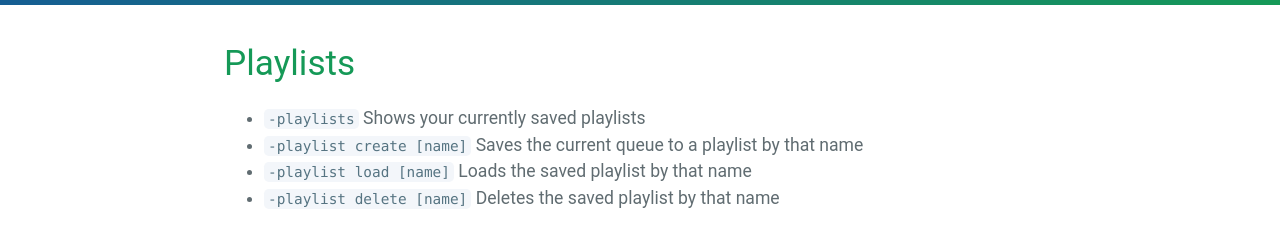
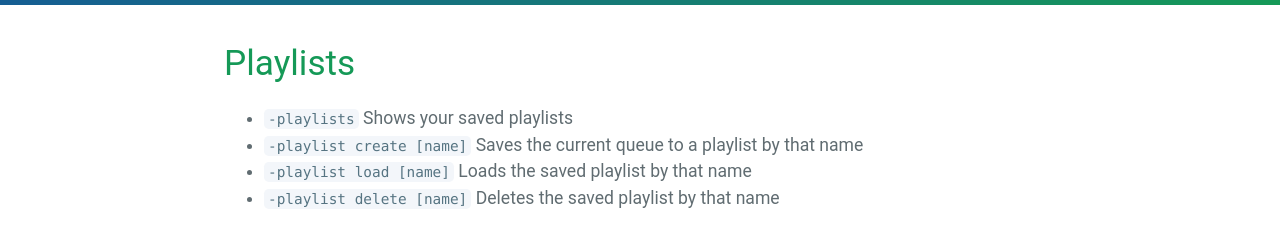
Before and after one commit to mymindishazel/marv-docs, a Jekyll site: the page built from commands/playlists.md, in a window 1280 px wide. Shown: the part 235-482 px from the top of the page. Built offline with Jekyll 4.4.1, drawn with Linux system fonts in a browser that asks for light colours; our own code applies the rules of GitHub Pages for plain Markdown files.

Commit message:
Update playlists.md

```diff
--- a/commands/playlists.md
+++ b/commands/playlists.md
@@ -1,6 +1,6 @@
 # Playlists
 
-- `-playlists` Shows your currently saved playlists
+- `-playlists` Shows your saved playlists
 - `-playlist create [name]` Saves the current queue to a playlist by that name
 - `-playlist load [name]` Loads the saved playlist by that name
 - `-playlist delete [name]` Deletes the saved playlist by that name
```
